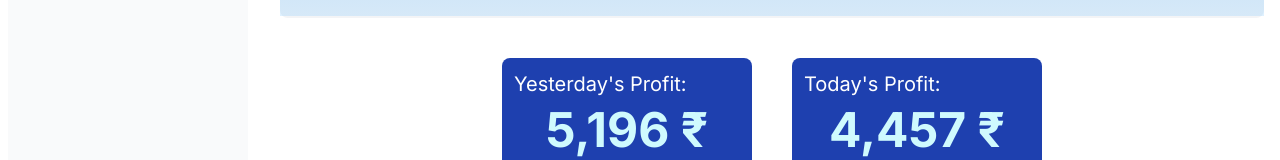
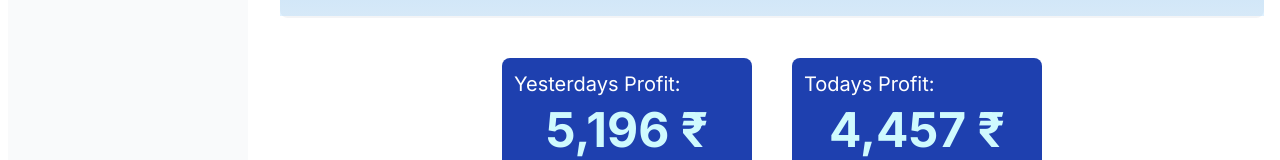
Before and after one commit to salimehdi/WD-project, a Next.js app: page /home in a window 1280 px wide. Shown: the part 388-548 px from the top of the page. Built offline with nearby package versions, Linux system fonts and the light colour scheme; a web font is replaced by a local one.

Commit message:
Check point 2

```diff
--- a/app/home/page.tsx
+++ b/app/home/page.tsx
@@ -9,13 +9,13 @@ export default function Page() {
     <div className="w-[100%] flex md:flex-row flex-col mt-10 justify-center items-center gap-10">
     <div className=" w-[250px] bg-blue-800 text-cyan-100 rounded-lg h-[120px] relative flex justify-center items-center pt-6 text-5xl">
             <div className="absolute top-3 left-3 text-white text-xl bg-opacity-50 rounded-lg flex justify-center items-center">
-                Yesterday's Profit:
+                Yesterdays Profit:
             </div>
             <b>5,196 ₹</b>
         </div>
         <div className=" w-[250px] bg-blue-800 text-cyan-100 rounded-lg h-[120px] relative flex justify-center items-center pt-6 text-5xl">
             <div className="absolute top-3 left-3 text-white text-xl bg-opacity-50 rounded-lg flex justify-center items-center">
-                Today's Profit:
+                Todays Profit:
             </div>
             <b>4,457 ₹</b>
         </div>
--- a/tsconfig.json
+++ b/tsconfig.json
@@ -30,6 +30,6 @@
     ".next/types/**/*.ts",
     "app/lib/placeholder-data.js",
     "scripts/seed.js"
-, "app/home/checkout/page.tsx"  ],
+, "app/home/checkout/page.jsx"  ],
   "exclude": ["node_modules"]
 }
```
